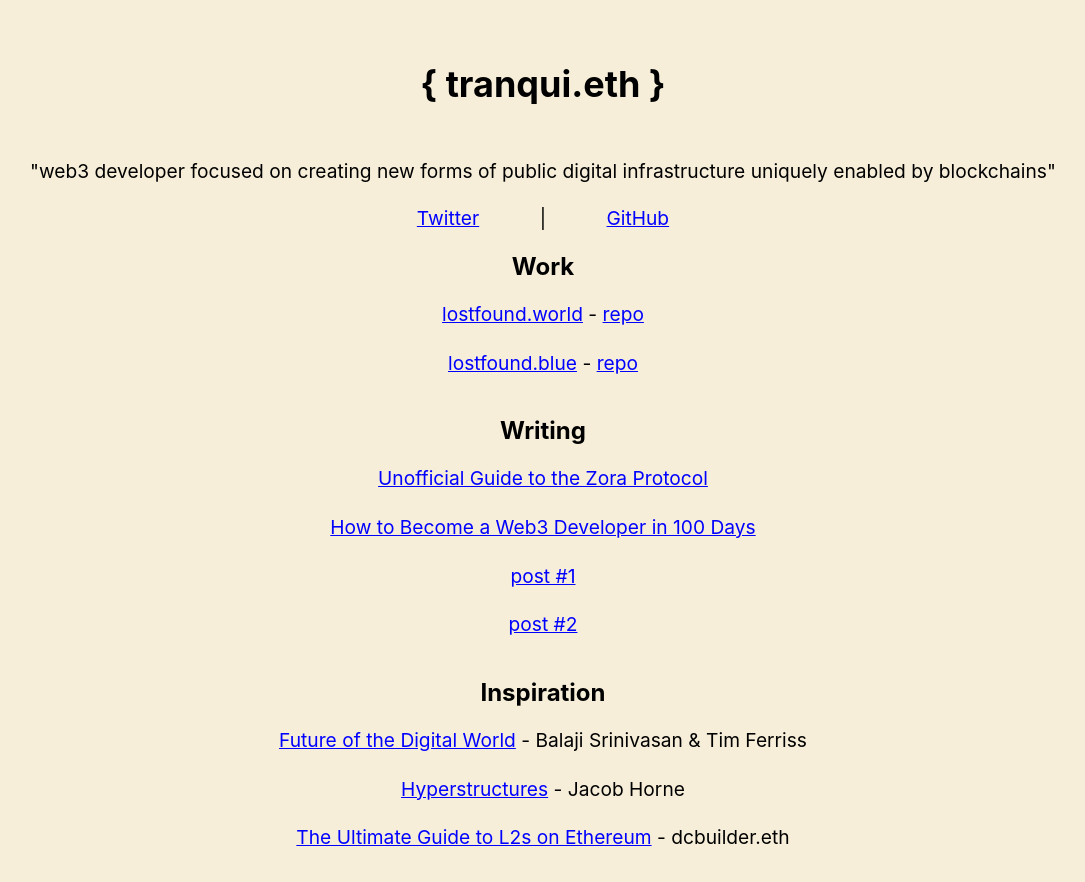
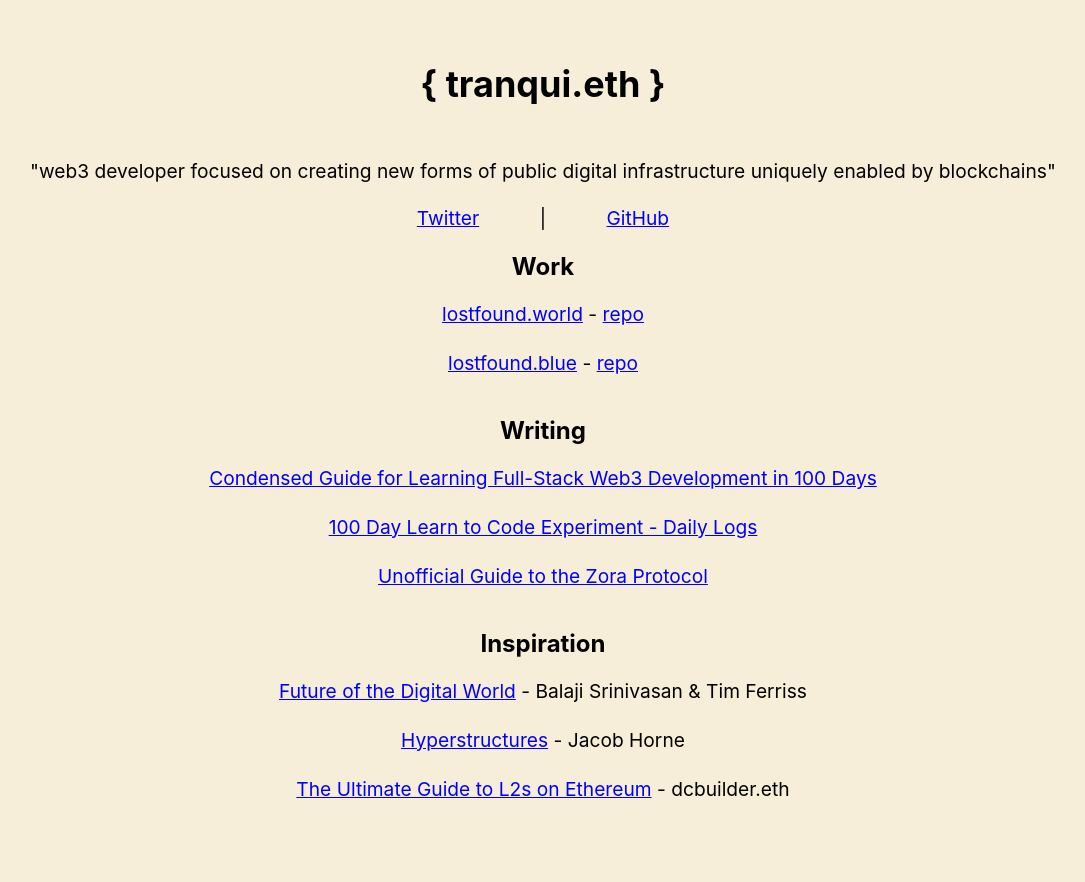
Before and after one commit to 0xTranqui/tranqui.dev, a Next.js app: page / in a window 1280 px wide. Shown: the top 882 px of the page, without its empty margins (97-1182 px from the left). Built offline with nearby package versions, Linux system fonts and the light colour scheme.

Commit message:
more markdown updates

```diff
--- a/pages/index.js
+++ b/pages/index.js
@@ -73,28 +73,21 @@
           <h2 className={utilStyles.headingLg}>Writing</h2>
           <ul className={utilStyles.list}>
             <li className={utilStyles.listItem}>
+              <Link href={`/posts/100-days-of-code`}>
+                <a>Condensed Guide for Learning Full-Stack Web3 Development in 100 Days</a>
+              </Link>
+            </li>
+            <li className={utilStyles.listItem}>
+              <a href="https://twitter.com/0xTranqui/status/1489388539464847366?s=20&t=rZAv8pnSvFP0vSqJbSoS4Q">
+                100 Day Learn to Code Experiment - Daily Logs
+              </a>
+            </li>
+            <li className={utilStyles.listItem}>
               <a href="https://twitter.com/0xTranqui/status/1506722429208567819?s=20&t=rZAv8pnSvFP0vSqJbSoS4Q">
               Unofficial Guide to the Zora Protocol
               </a>
             </li>
-            <li className={utilStyles.listItem}>
-              <a href="https://twitter.com/0xTranqui/status/1489388539464847366?s=20&t=rZAv8pnSvFP0vSqJbSoS4Q">
-                How to Become a Web3 Developer in 100 Days
-              </a>
-            </li>
           </ul>
-          <ul className={utilStyles.list}>
-            <li className={utilStyles.listItem}>
-              <Link href={`/posts/ssg-ssr`}>
-                <a>post #1</a>
-              </Link>
-            </li>
-            <li className={utilStyles.listItem}>
-              <Link href={`/posts/100-days-of-code`}>
-                <a>post #2</a>
-              </Link>
-            </li>
-        </ul>
         </section>
         <section className={`${utilStyles.headingMd} ${utilStyles.padding1px}`}>
           <h2 className={utilStyles.headingLg}>Inspiration</h2>
--- a/pages/posts/[id].js
+++ b/pages/posts/[id].js
@@ -29,9 +29,13 @@
         </Head>
         <article style={{ marginLeft: "5%", marginRight: "5%"}}>
         <h1 className={utilStyles.headingXl}>{postData.title}</h1>
+
+
         <div className={utilStyles.lightText}>
           <Date dateString={postData.date} />
         </div>
+
+
         <div dangerouslySetInnerHTML={{ __html: postData.contentHtml }} />
        </article>
      </Layout>
--- a/posts/100-days-of-code.md
+++ b/posts/100-days-of-code.md
@@ -2,8 +2,8 @@
 title: 'Condensed Guide for Learning Web3 Development in 100 Days'
 date: '2022-05-17'
 ---
-
-**Below is a chronological list of every learning exercise + project I completed during my 100 day experiment:**
+\
+Below is a chronological list of every learning exercise + project I completed during my [100 day experiment](https://twitter.com/0xTranqui/status/1489388539464847366?s=20&t=iER0-l47pKmY8Gmk5kWbig):
 
 ---
 1. [FreeCodeCamp Responsive Web Design (except the final challenges)](https://www.freecodecamp.org/learn/responsive-web-design)
```
